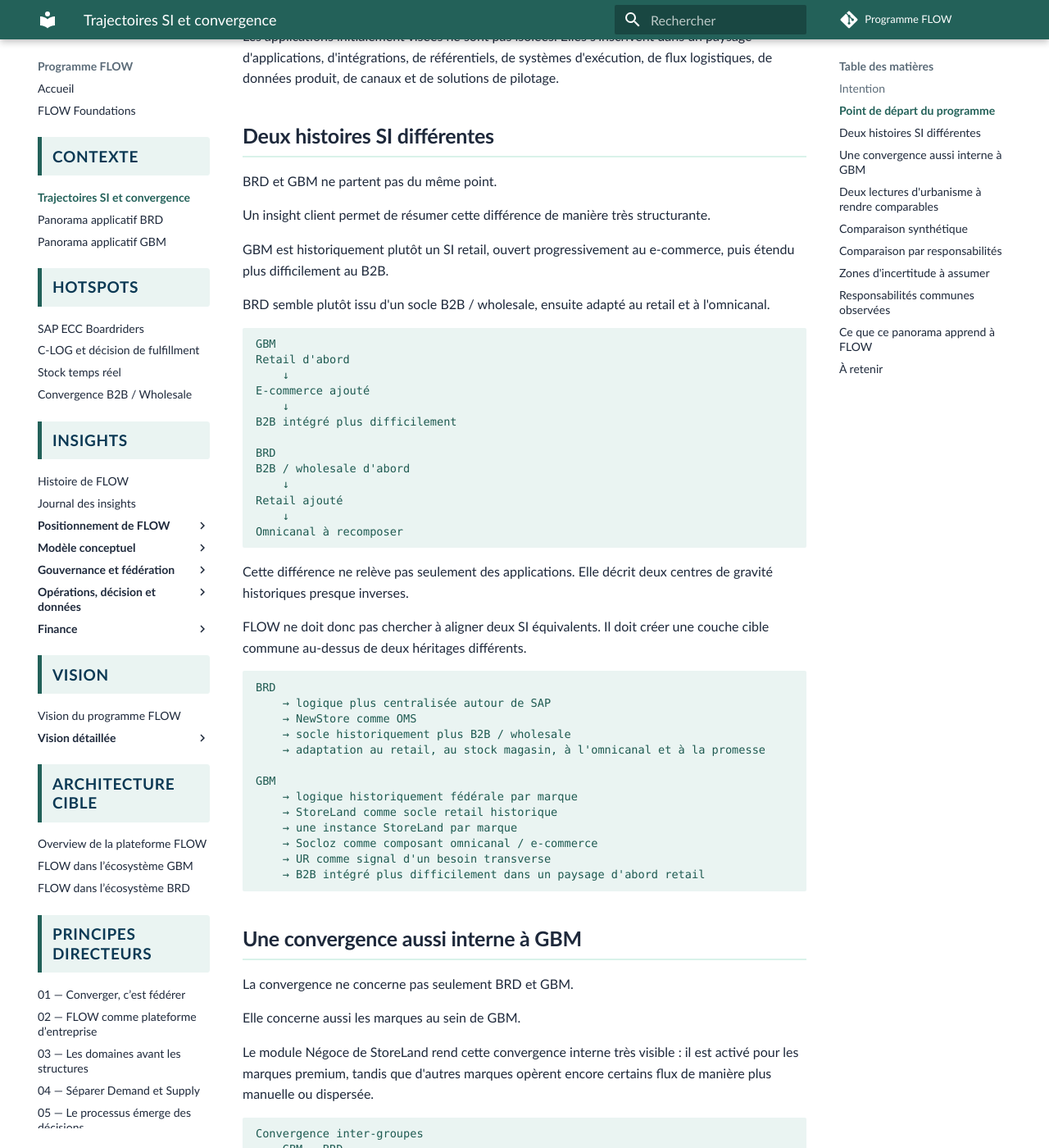
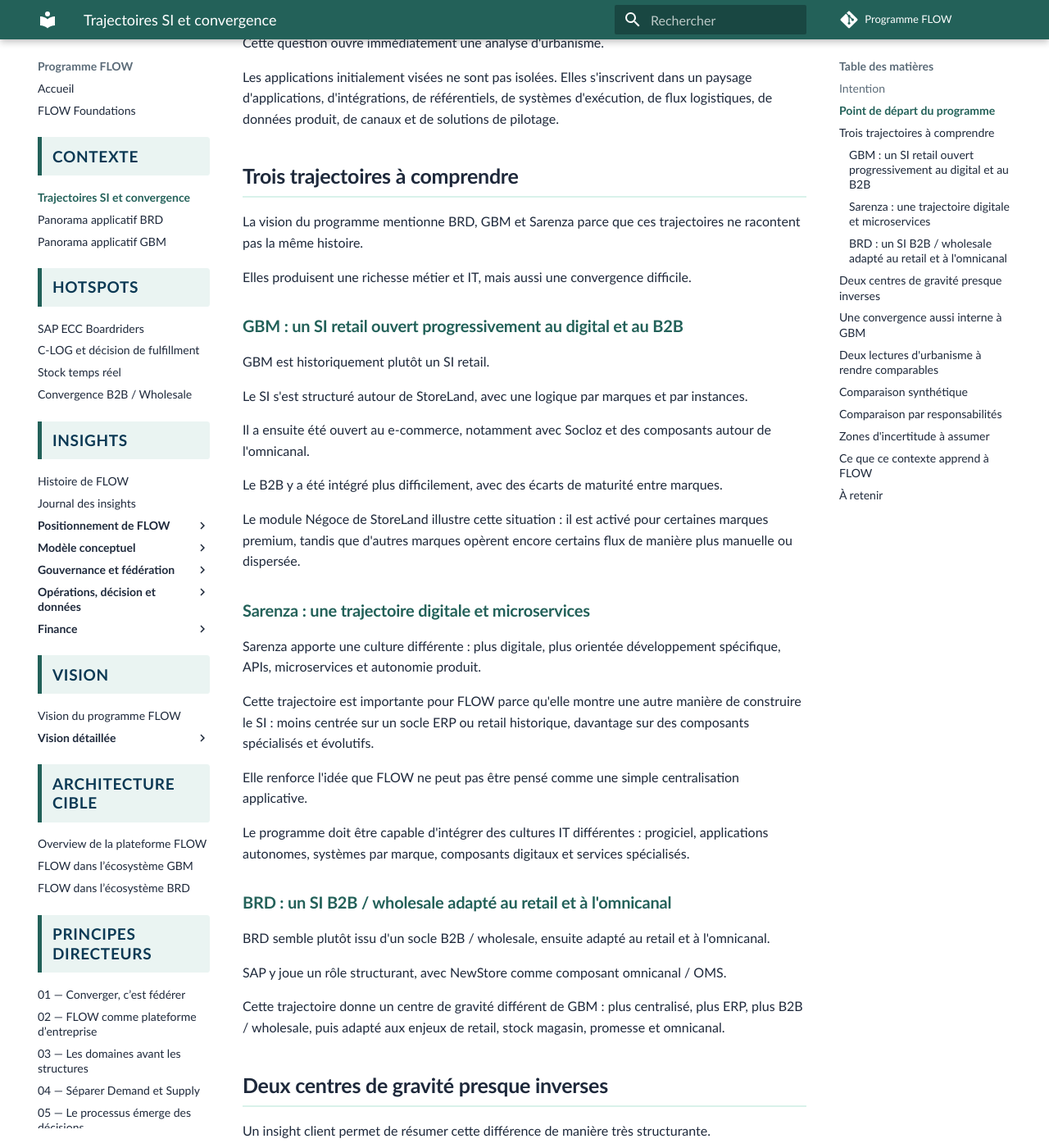
Before and after one commit to laurent-sintes/FLOW-Program, an MkDocs documentation site: the page built from docs/contexte/panorama-applicatif-brd-gbm.md, in a window 1280 px wide and 1400 px high, scrolled down 1145 px. Shown: the whole window at 82% size. Built offline with MkDocs 1.6.1 and Material for MkDocs 9.7.7, drawn with Linux system fonts in a browser that asks for light colours; comment, search, counter and statistics services are not loaded; some of the changed text lies outside the part shown.

Commit message:
Clarifier les trajectoires SI BRD GBM Sarenza

````diff
--- a/docs/contexte/panorama-applicatif-brd-gbm.md
+++ b/docs/contexte/panorama-applicatif-brd-gbm.md
@@ -1,14 +1,17 @@
-# Panorama applicatif BRD et GBM
+# Trajectoires SI et contexte de convergence
 
 ## Intention
 
-Cette page sert d'orientation entre les panoramas applicatifs BRD et GBM.
+Cette page n'est pas un panorama applicatif détaillé.
 
-Les deux environnements doivent être documentés séparément, car ils racontent deux histoires SI différentes.
+Elle sert à comprendre l'histoire et les trajectoires SI qui expliquent pourquoi FLOW existe.
+
+Les panoramas applicatifs détaillés sont documentés séparément :
 
 - [Panorama applicatif BRD](panorama-brd.md)
 - [Panorama applicatif GBM](panorama-gbm.md)
-- [Convergence B2B / Wholesale](convergence-b2b-wholesale.md)
+
+Les points de tension à instruire sont documentés dans la section [Hotspots](../hotspots/index.md), notamment [Convergence B2B / Wholesale](../hotspots/convergence-b2b-wholesale.md).
 
 ## Point de départ du programme
 
@@ -35,15 +38,45 @@
 
 Les applications initialement visées ne sont pas isolées. Elles s'inscrivent dans un paysage d'applications, d'intégrations, de référentiels, de systèmes d'exécution, de flux logistiques, de données produit, de canaux et de solutions de pilotage.
 
-## Deux histoires SI différentes
+## Trois trajectoires à comprendre
 
-BRD et GBM ne partent pas du même point.
+La vision du programme mentionne BRD, GBM et Sarenza parce que ces trajectoires ne racontent pas la même histoire.
+
+Elles produisent une richesse métier et IT, mais aussi une convergence difficile.
+
+### GBM : un SI retail ouvert progressivement au digital et au B2B
+
+GBM est historiquement plutôt un SI retail.
+
+Le SI s'est structuré autour de StoreLand, avec une logique par marques et par instances.
+
+Il a ensuite été ouvert au e-commerce, notamment avec Socloz et des composants autour de l'omnicanal.
+
+Le B2B y a été intégré plus difficilement, avec des écarts de maturité entre marques.
+
+Le module Négoce de StoreLand illustre cette situation : il est activé pour certaines marques premium, tandis que d'autres marques opèrent encore certains flux de manière plus manuelle ou dispersée.
+
+### Sarenza : une trajectoire digitale et microservices
+
+Sarenza apporte une culture différente : plus digitale, plus orientée développement spécifique, APIs, microservices et autonomie produit.
+
+Cette trajectoire est importante pour FLOW parce qu'elle montre une autre manière de construire le SI : moins centrée sur un socle ERP ou retail historique, davantage sur des composants spécialisés et évolutifs.
+
+Elle renforce l'idée que FLOW ne peut pas être pensé comme une simple centralisation applicative.
+
+Le programme doit être capable d'intégrer des cultures IT différentes : progiciel, applications autonomes, systèmes par marque, composants digitaux et services spécialisés.
+
+### BRD : un SI B2B / wholesale adapté au retail et à l'omnicanal
+
+BRD semble plutôt issu d'un socle B2B / wholesale, ensuite adapté au retail et à l'omnicanal.
+
+SAP y joue un rôle structurant, avec NewStore comme composant omnicanal / OMS.
+
+Cette trajectoire donne un centre de gravité différent de GBM : plus centralisé, plus ERP, plus B2B / wholesale, puis adapté aux enjeux de retail, stock magasin, promesse et omnicanal.
+
+## Deux centres de gravité presque inverses
 
 Un insight client permet de résumer cette différence de manière très structurante.
-
-GBM est historiquement plutôt un SI retail, ouvert progressivement au e-commerce, puis étendu plus difficilement au B2B.
-
-BRD semble plutôt issu d'un socle B2B / wholesale, ensuite adapté au retail et à l'omnicanal.
 
 ```text
 GBM
@@ -59,27 +92,22 @@
 Retail ajouté
     ↓
 Omnicanal à recomposer
+
+Sarenza
+Digital d'abord
+    ↓
+Composants spécifiques et microservices
+    ↓
+Culture produit / API / autonomie
 ```
 
-Cette différence ne relève pas seulement des applications. Elle décrit deux centres de gravité historiques presque inverses.
+Cette différence ne relève pas seulement des applications.
 
-FLOW ne doit donc pas chercher à aligner deux SI équivalents. Il doit créer une couche cible commune au-dessus de deux héritages différents.
+Elle décrit des centres de gravité historiques presque inverses.
 
-```text
-BRD
-    → logique plus centralisée autour de SAP
-    → NewStore comme OMS
-    → socle historiquement plus B2B / wholesale
-    → adaptation au retail, au stock magasin, à l'omnicanal et à la promesse
+FLOW ne doit donc pas chercher à aligner des SI équivalents.
 
-GBM
-    → logique historiquement fédérale par marque
-    → StoreLand comme socle retail historique
-    → une instance StoreLand par marque
-    → Socloz comme composant omnicanal / e-commerce
-    → UR comme signal d'un besoin transverse
-    → B2B intégré plus difficilement dans un paysage d'abord retail
-```
+Il doit créer une couche cible commune au-dessus d'héritages différents.
 
 ## Une convergence aussi interne à GBM
 
@@ -103,11 +131,11 @@
 
 ## Deux lectures d'urbanisme à rendre comparables
 
-Le panorama applicatif ne doit pas seulement enregistrer une liste d'applications.
+Le contexte applicatif ne doit pas seulement enregistrer une liste d'applications.
 
-BRD et GBM ne diffèrent pas seulement par leurs applications. Ils diffèrent aussi par leur manière de représenter les responsabilités, les domaines, les flux et les frontières applicatives.
+BRD, GBM et Sarenza ne diffèrent pas seulement par leurs applications. Ils diffèrent aussi par leur manière de représenter les responsabilités, les domaines, les flux et les frontières applicatives.
 
-FLOW devra donc produire un urbanisme unifié permettant de positionner les applications BRD et GBM selon une grille comparable.
+FLOW devra donc produire un urbanisme unifié permettant de positionner les applications et composants selon une grille comparable.
 
 L'objectif n'est pas d'imposer immédiatement une cible unique, mais de rendre les points de vue comparables :
 
@@ -115,23 +143,20 @@
 - mêmes critères pour positionner une application ;
 - même distinction entre application, capacité, responsabilité et processus ;
 - même lecture des systèmes remplacés, conservés, connectés ou laissés hors périmètre ;
-- même capacité à identifier les écarts entre l'existant BRD, l'existant GBM et la cible FLOW.
+- même capacité à identifier les écarts entre l'existant BRD, l'existant GBM, les apports Sarenza et la cible FLOW.
 
-Sans cette grille commune, chaque groupe risque de décrire son SI avec ses propres repères, ce qui rendrait la convergence difficile à piloter.
+Sans cette grille commune, chaque périmètre risque de décrire son SI avec ses propres repères, ce qui rendrait la convergence difficile à piloter.
 
 ## Comparaison synthétique
 
-| Dimension | BRD | GBM |
-| --- | --- | --- |
-| Trajectoire historique | B2B / wholesale adapté au retail et à l'omnicanal | Retail ouvert au e-commerce puis au B2B |
-| Logique dominante | Centralisation autour de SAP et NewStore | Fédération historique par marque |
-| Socle principal | SAP, NewStore | StoreLand, Socloz, puis UR comme composant transverse |
-| Structure historique | Socle plus centralisé, fortement paramétré | Instances StoreLand par marque, plus StoreLand Fournitures mutualisé |
-| Force principale | Robustesse transactionnelle et structuration des flux | Préservation des spécificités métiers retail et marques |
-| Limite principale | Complexité des règles, paramétrages et responsabilités de décision | Dispersion des outils, règles, instances et données |
-| Signal fort | Allocation, ATP, stock disponible, cycle de vie commande | UR révèle le besoin d'orchestration transverse ; Négoce révèle la convergence intra-GBM |
-| Risque | Confondre remplacement applicatif et clarification des responsabilités | Préserver l'autonomie mais reproduire les silos et les fragments d'instances |
-| Enjeu d'urbanisme | Traduire une lecture déjà structurée du SI BRD dans une grille commune | Recomposer une lecture commune à partir d'un historique retail fédéral et multi-marques |
+| Dimension | BRD | GBM | Sarenza |
+| --- | --- | --- | --- |
+| Trajectoire historique | B2B / wholesale adapté au retail et à l'omnicanal | Retail ouvert au e-commerce puis au B2B | Digital / e-commerce construit avec une culture de composants spécifiques |
+| Logique dominante | Centralisation autour de SAP et NewStore | Fédération historique par marque | Autonomie produit, APIs, microservices |
+| Socle principal | SAP, NewStore | StoreLand, Socloz, UR comme composant transverse | Composants digitaux et services spécialisés |
+| Force principale | Robustesse transactionnelle et structuration des flux | Préservation des spécificités métiers retail et marques | Capacité d'évolution, culture produit et intégration par services |
+| Limite principale | Complexité des règles, paramétrages et responsabilités de décision | Dispersion des outils, règles, instances et données | Risque de spécialisation locale ou d'intégration spécifique |
+| Signal fort pour FLOW | Allocation, ATP, stock disponible, cycle de vie commande | UR révèle le besoin d'orchestration transverse ; Négoce révèle la convergence intra-GBM | FLOW doit rester ouvert aux architectures plus modulaires |
 
 ## Comparaison par responsabilités
 
@@ -148,7 +173,6 @@
 | Achat fournisseur | SAP et les outils amont contribuent aux achats et commandes fournisseur | StoreLand Négoce, CBS et processus manuels contribuent aux achats fournisseur | La commande d'achat peut être candidate FLOW si elle participe au cycle de vie transverse, à la disponibilité future ou à un engagement d'approvisionnement |
 | Engagement commercial / catalogue | PIM / PLM / pricing / canaux contribuent à l'offre et aux contenus | Module Négoce, Zoho, Elastic, Product Live et processus manuels contribuent à l'assortiment et au catalogue | FLOW ne doit pas absorber le design de l'engagement ; il doit consommer les agreements utiles à l'exécution |
 | B2B / Wholesale | Centre de gravité historique plus naturel côté BRD | Canal ajouté plus difficilement dans un SI historiquement retail | FLOW doit modéliser les responsabilités, pas plaquer une étiquette canal unique |
-| Retail / magasins | Adaptation autour de Cegid, stock magasin et NewStore | Centre de gravité historique, mais fragmenté par marques et instances | FLOW doit unifier sans effacer l'autonomie utile des marques et magasins |
 | Logistique / exécution | WMS, transport, douanes, partenaires et systèmes d'exécution à connecter | C-LOG / EAI, OMS C-LOG, Transport, CBS et suivi expéditions à connecter | FLOW doit exposer et consommer des événements, sans devenir tous les systèmes d'exécution |
 | Finance / documents | SAP FI/CO et les documents financiers restent structurants | Finance, documents B2B, factures et pièces opérationnelles à raccorder selon les flux | FLOW doit porter le suivi documentaire nécessaire au Case sans absorber toute la comptabilité |
 
@@ -168,38 +192,17 @@
 
 Ces incertitudes ne bloquent pas la comparaison. Elles doivent être affichées comme des hypothèses à instruire.
 
-## Responsabilités communes observées
+## Ce que ce contexte apprend à FLOW
 
-Malgré des architectures différentes, les mêmes responsabilités apparaissent régulièrement :
-
-- gérer les demandes ;
-- gérer les engagements ;
-- rendre les stocks et ressources visibles ;
-- décider des allocations ;
-- prioriser les demandes, clients, canaux ou marchés ;
-- traiter les commandes d'achat et de vente ;
-- suivre les jalons et retards ;
-- gérer les retours, litiges et exceptions ;
-- déclencher préparation, expédition, livraison ou retour ;
-- produire ou transmettre les documents nécessaires ;
-- alimenter Finance et les systèmes d'exécution.
-
-Cette convergence des responsabilités est plus importante que la diversité des applications.
-
-Elle prépare le passage d'une lecture applicative à une lecture par domaines, responsabilités et capacités.
-
-## Ce que ce panorama apprend à FLOW
-
-Le panorama applicatif montre que FLOW ne peut pas être pensé comme un simple remplacement technique.
+Le contexte SI montre que FLOW ne peut pas être pensé comme un simple remplacement technique.
 
 Le remplacement de StoreLand / Socloz côté GBM et de SAP / NewStore côté BRD impose de clarifier les responsabilités : lesquelles doivent être réunifiées dans FLOW, lesquelles restent dans Finance, lesquelles restent dans les systèmes d'exécution, lesquelles sont connectées, consommées ou contributrices ?
 
-FLOW doit donc éviter deux pièges :
+FLOW doit donc éviter trois pièges :
 
 - remplacer des applications sans clarifier les responsabilités métier ;
-- élargir indéfiniment son périmètre au motif que tout est connecté.
-
-FLOW doit aussi éviter un troisième piège : comparer BRD et GBM uniquement à partir des noms d'applications.
+- élargir indéfiniment son périmètre au motif que tout est connecté ;
+- comparer BRD, GBM et Sarenza uniquement à partir des noms d'applications.
 
 La comparaison doit se faire à partir d'une grille d'urbanisme commune, faute de quoi deux applications peuvent sembler équivalentes alors qu'elles ne portent pas les mêmes responsabilités, ou sembler différentes alors qu'elles participent à la même capacité métier.
 
@@ -211,14 +214,14 @@
 
 ## À retenir
 
-Le contexte applicatif BRD / GBM confirme l'intuition fondatrice de FLOW :
+Le contexte BRD / GBM / Sarenza confirme l'intuition fondatrice de FLOW :
 
-> FLOW n'est pas seulement une convergence applicative. C'est une convergence de deux trajectoires SI opposées : un retail ouvert au digital et au B2B côté GBM, et un B2B adapté au retail côté BRD.
+> FLOW n'est pas seulement une convergence applicative. C'est une convergence de trajectoires SI différentes : un retail ouvert au digital et au B2B côté GBM, un B2B adapté au retail côté BRD, et une culture digitale plus modulaire côté Sarenza.
 
 Il confirme aussi que le remplacement applicatif initial ne suffit pas à définir FLOW.
 
 > Il faut identifier les responsabilités communes que l'entreprise doit gouverner durablement, puis décider lesquelles doivent être réunifiées dans FLOW, lesquelles restent dans des systèmes spécialisés, et lesquelles doivent seulement consommer ou produire des événements.
 
-Enfin, il élargit la notion de convergence : FLOW devra traiter à la fois la convergence BRD / GBM et la convergence interne GBM entre marques, notamment sur le B2B, le Négoce, les commandes d'achat et les processus encore manuels.
+Enfin, il élargit la notion de convergence : FLOW devra traiter à la fois la convergence BRD / GBM, la convergence interne GBM entre marques, et l'intégration des cultures IT issues de trajectoires différentes.
 
-Il confirme un enjeu de méthode : FLOW devra redéfinir un urbanisme unifié pour rendre comparables les positionnements applicatifs des deux groupes dans le SI.
+Il confirme un enjeu de méthode : FLOW devra redéfinir un urbanisme unifié pour rendre comparables les positionnements applicatifs des différents périmètres dans le SI.
````
